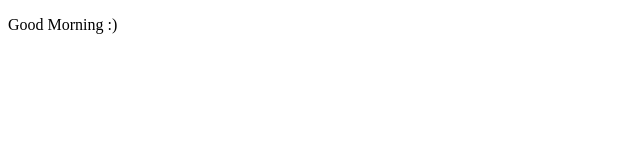
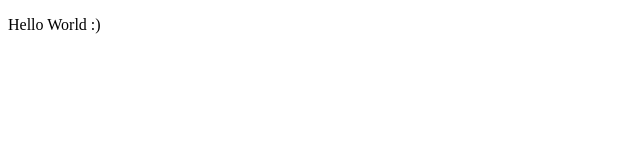
Before and after one commit to herianp/testing-git, a plain HTML site: page index.html in a window 1280 px wide. Shown: the full height of the page, 0-640 px from the left. Drawn offline with Linux system fonts and the light colour scheme.

Commit message:
hello world

```diff
--- a/index.html
+++ b/index.html
@@ -7,6 +7,6 @@
     <title>Document</title>
 </head>
 <body>
-    <p>Good Morning :)</p>
+    <p>Hello World :)</p>
 </body>
 </html>
```
